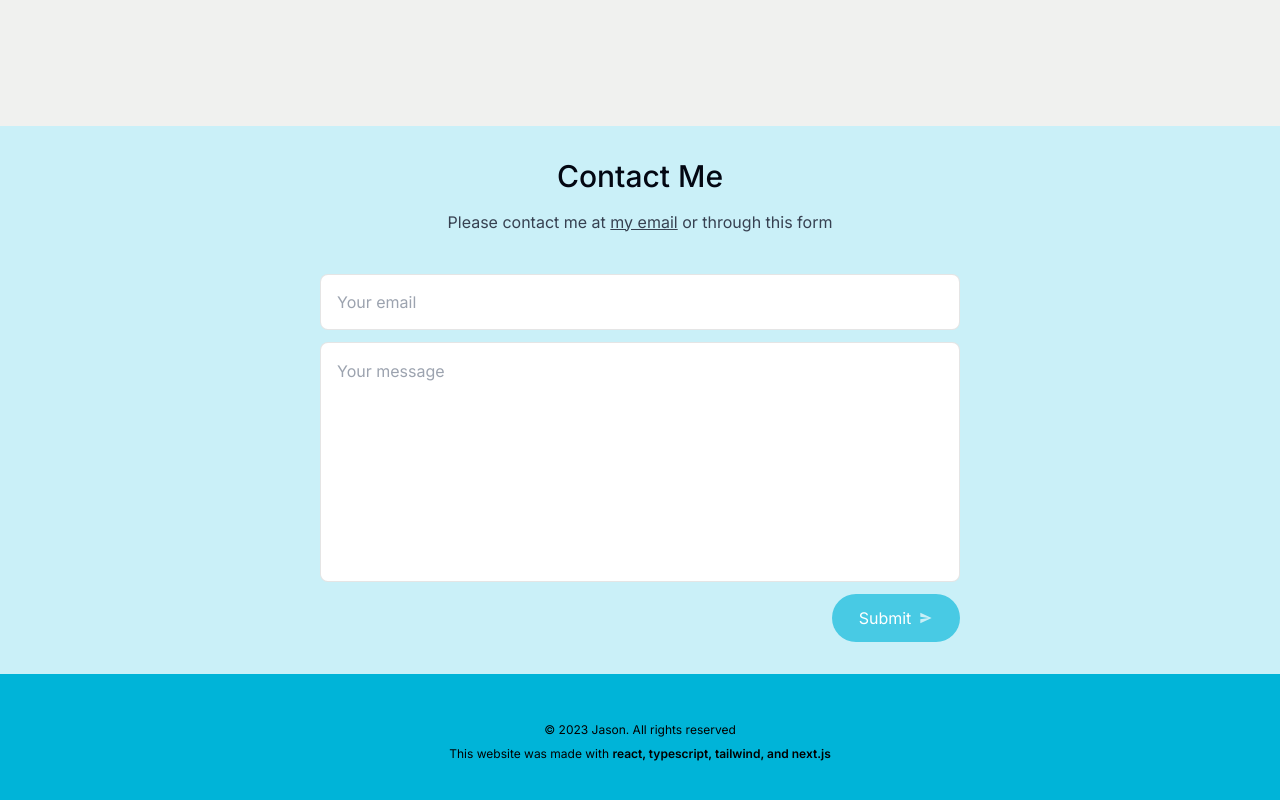
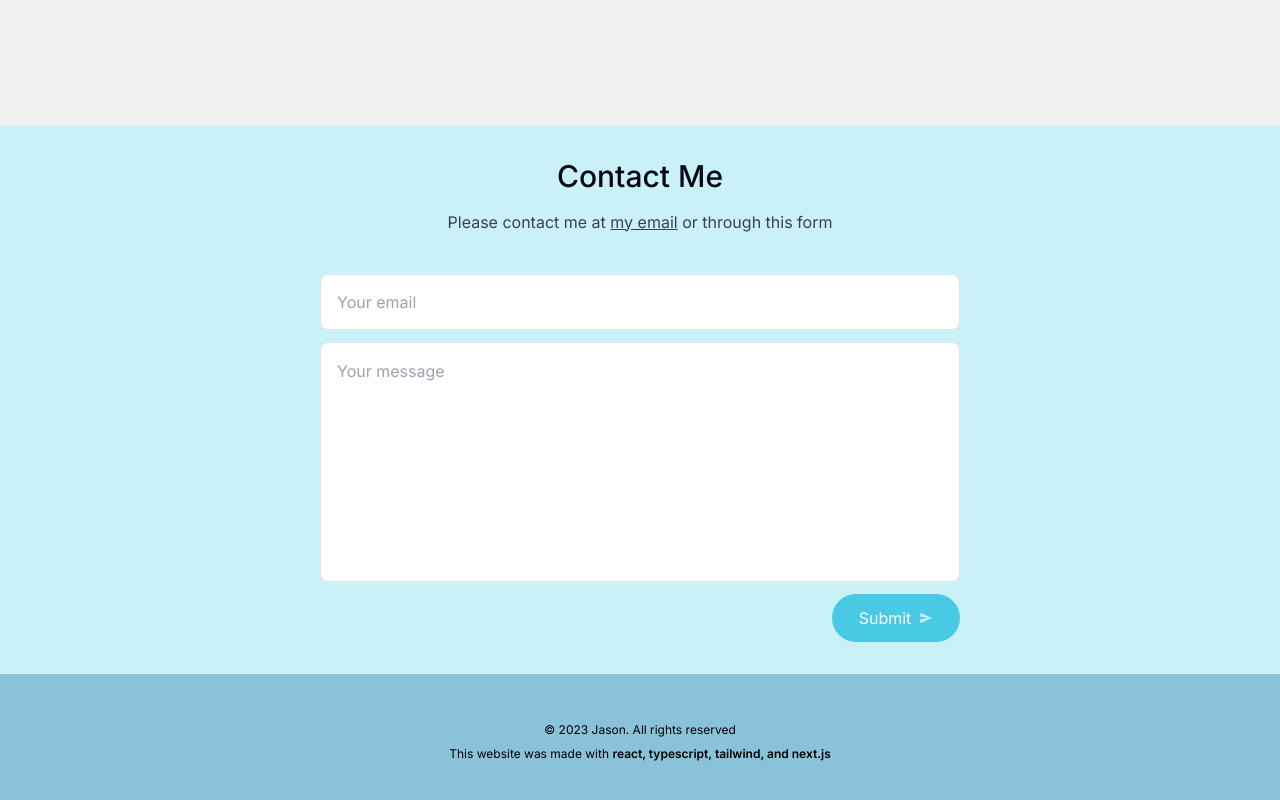
Before and after one commit to JasonMac123/NewPortfolio, a Next.js app: page / in a window 1280 px wide. Shown: the part 3743-4543 px from the top of the page. Built offline with nearby package versions, Linux system fonts and the light colour scheme.

Commit message:
Changes footer color to ligher blue shade

```diff
--- a/components/Sections/Footer.tsx
+++ b/components/Sections/Footer.tsx
@@ -1,6 +1,6 @@
 const Footer = () => {
   return (
-    <footer className="bg-[#00B4D8] py-12 px-4 text-center text-black">
+    <footer className="bg-[#89C2D9] py-12 px-4 text-center text-black">
       <small className="mb-2 block text-xs">
         &copy; 2023 Jason. All rights reserved
       </small>
```
